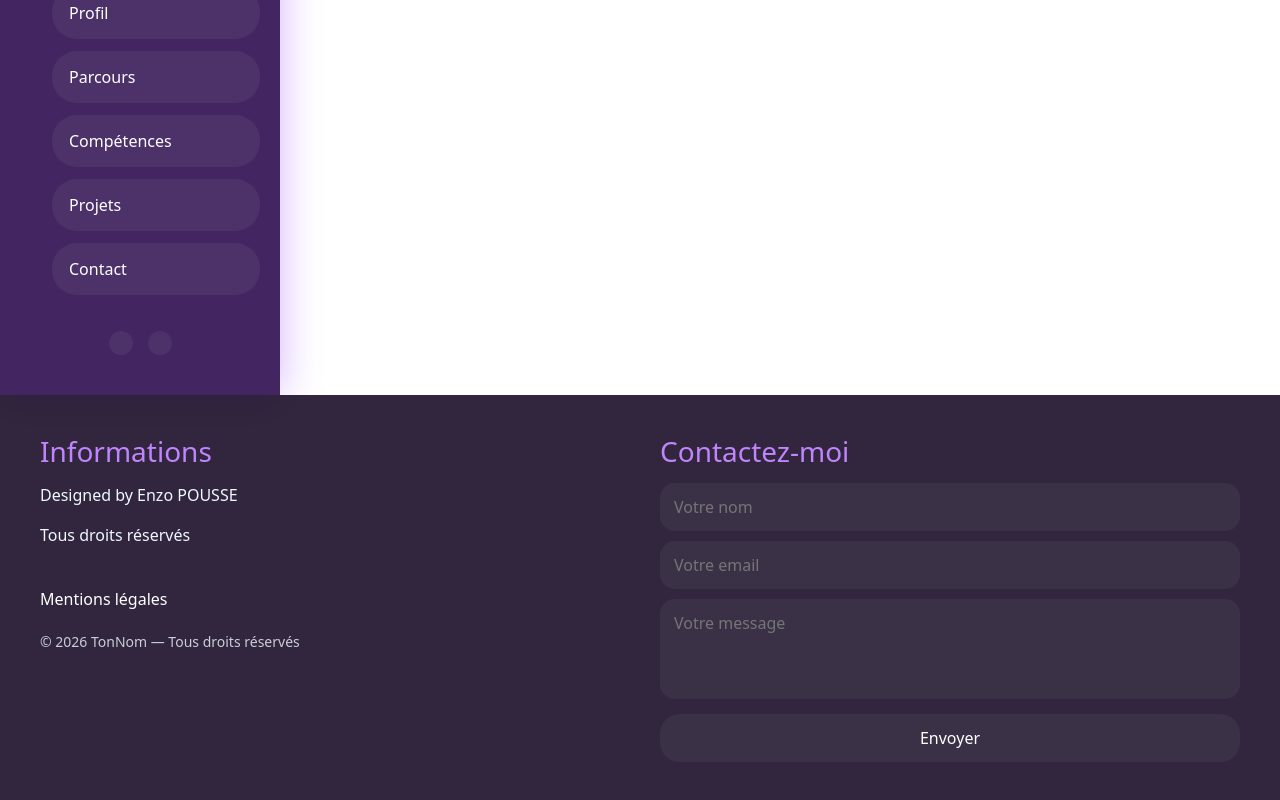
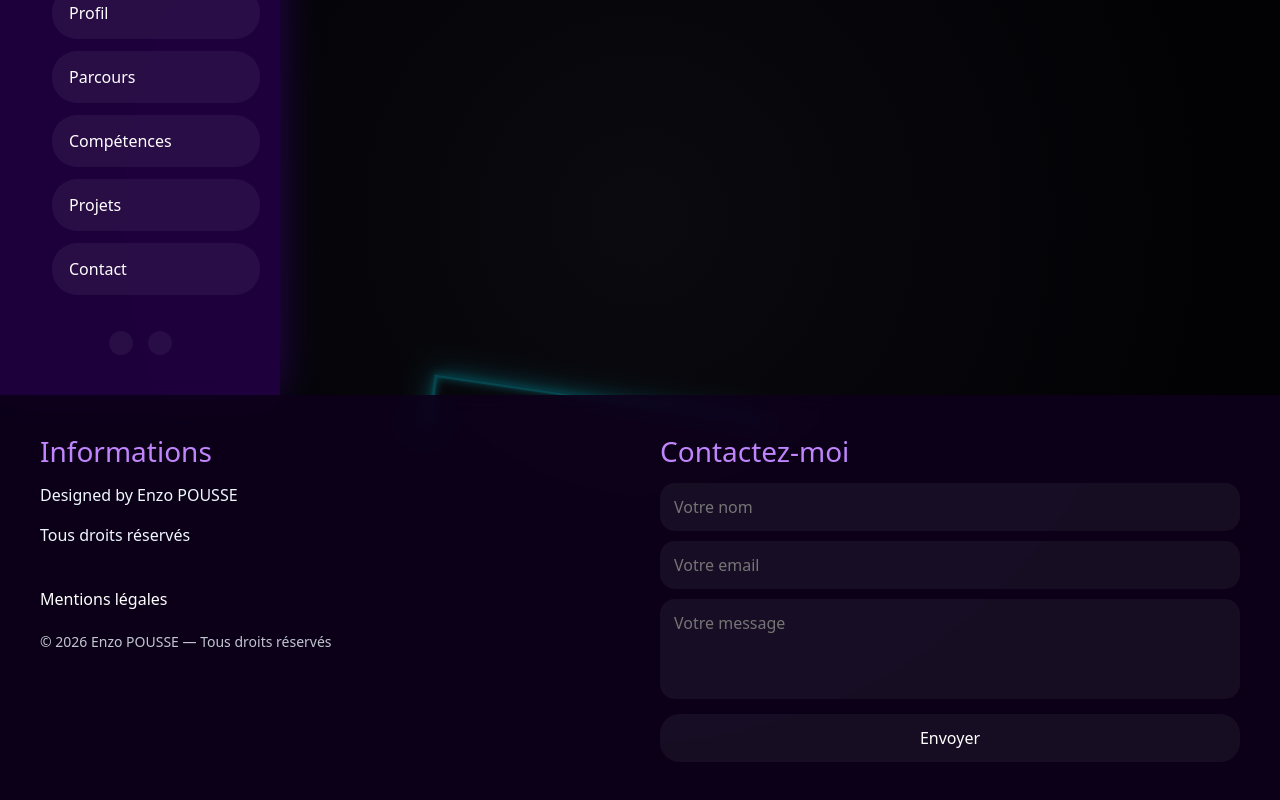
Before and after one commit to EnzoPss/Portfolio_angular, an Angular app: page / in a window 1280 px wide. Shown: the part 366-1166 px from the top of the page. Built offline with nearby package versions, Linux system fonts and the light colour scheme.

Commit message:
patch background

```diff
--- a/src/app/app.html
+++ b/src/app/app.html
@@ -3,6 +3,15 @@
   <app-header></app-header>
 
   <main class="main">
+
+    <div class="background">
+      <span class="shape square"></span>
+      <span class="shape circle"></span>
+      <span class="shape square"></span>
+      <span class="shape circle"></span>
+      <span class="shape square"></span>
+      <span class="shape circle"></span>
+    </div>
 
     <h1>Test</h1>
 
--- a/src/app/components/footer/footer.html
+++ b/src/app/components/footer/footer.html
@@ -10,7 +10,7 @@
 
 
         <p class="footer-desc">
-            © 2026 TonNom — Tous droits réservés
+            © 2026 Enzo POUSSE — Tous droits réservés
         </p>
     </div>
 
--- a/src/styles.css
+++ b/src/styles.css
@@ -7,11 +7,83 @@
   margin-left: 10px;
 }
 
-body {
-    background-image: url("/img/nodes.gif"), round, auto;
-
-}
-
 h1, h2, h3, p {
   color: aliceblue;
 }
+
+/* ===== BODY ===== */
+body {
+  margin: 0;
+  background: radial-gradient(circle at center, #0a0a0f, #020205 70%);
+}
+
+/* ===== FOND ANIMÉ ===== */
+.background {
+  position: fixed;
+  width: 100%;
+  height: 100vh;
+  overflow: hidden;
+  pointer-events: none; /* permet de scroller et cliquer sur le contenu */
+}
+
+/* ===== FORMES ===== */
+.shape {
+  position: absolute;
+  opacity: 0;
+  animation: floatAndDeform 90s linear infinite;
+}
+
+/* carrés néon */
+.square {
+  width: 320px;
+  height: 320px;
+  border: 3px solid #00eaff;
+  box-shadow:
+    0 0 8px #00eaff,
+    0 0 25px #00eaff,
+    inset 0 0 8px #00eaff;
+}
+
+/* cercles néon */
+.circle {
+  width: 280px;
+  height: 280px;
+  border-radius: 50%;
+  border: 3px solid #b26cff;
+  box-shadow:
+    0 0 8px #b26cff,
+    0 0 25px #b26cff,
+    inset 0 0 8px #b26cff;
+}
+
+/* ===== POSITIONS ET DÉLAIS D’APPARITION ===== */
+.shape:nth-child(1){ left: 10%; top: 100%; animation-delay: 0s; }
+.shape:nth-child(2){ left: 35%; top: 100%; animation-delay: 30s; }
+.shape:nth-child(3){ left: 70%; top: 100%; animation-delay: 60s; }
+.shape:nth-child(4){ left: 20%; top: 100%; animation-delay: 90s; }
+.shape:nth-child(5){ left: 55%; top: 100%; animation-delay: 120s; }
+.shape:nth-child(6){ left: 85%; top: 100%; animation-delay: 150s; }
+
+/* ===== ANIMATION COMBINÉE : MOUVEMENT + DÉFORMATION ===== */
+@keyframes floatAndDeform {
+  0% {
+    transform: translateY(0) rotate(0deg) scale(1,1);
+    opacity: 0;
+  }
+  10% {
+    transform: translateY(-10vh) rotate(15deg) scale(1.08,0.92);
+    opacity: 0.5;
+  }
+  50% {
+    transform: translateY(-70vh) rotate(180deg) scale(0.95,1.05);
+    opacity: 0.5;
+  }
+  90% {
+    transform: translateY(-120vh) rotate(330deg) scale(1.05,0.95);
+    opacity: 0.5;
+  }
+  100% {
+    transform: translateY(-140vh) rotate(360deg) scale(1,1);
+    opacity: 0;
+  }
+}
```
Also changed, not shown: 1 other file (tests, documents, lock files or other folders).
